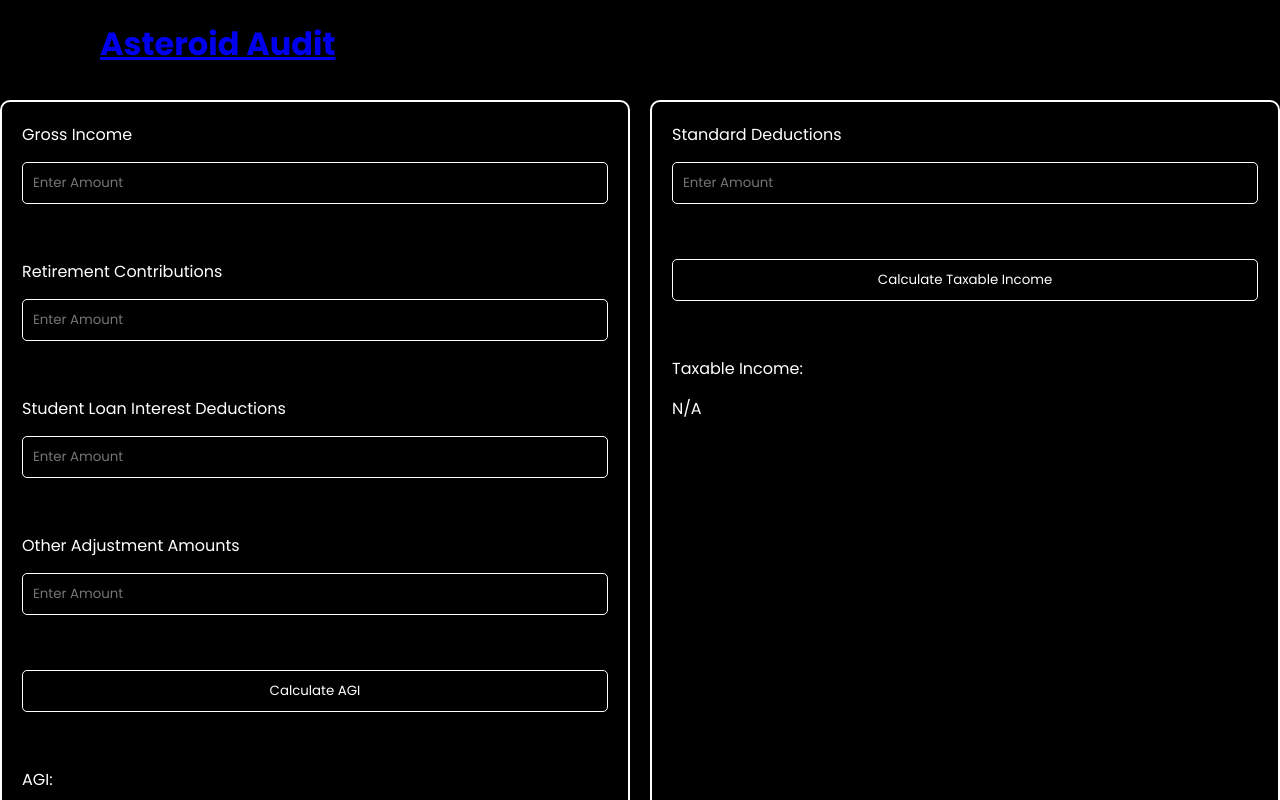
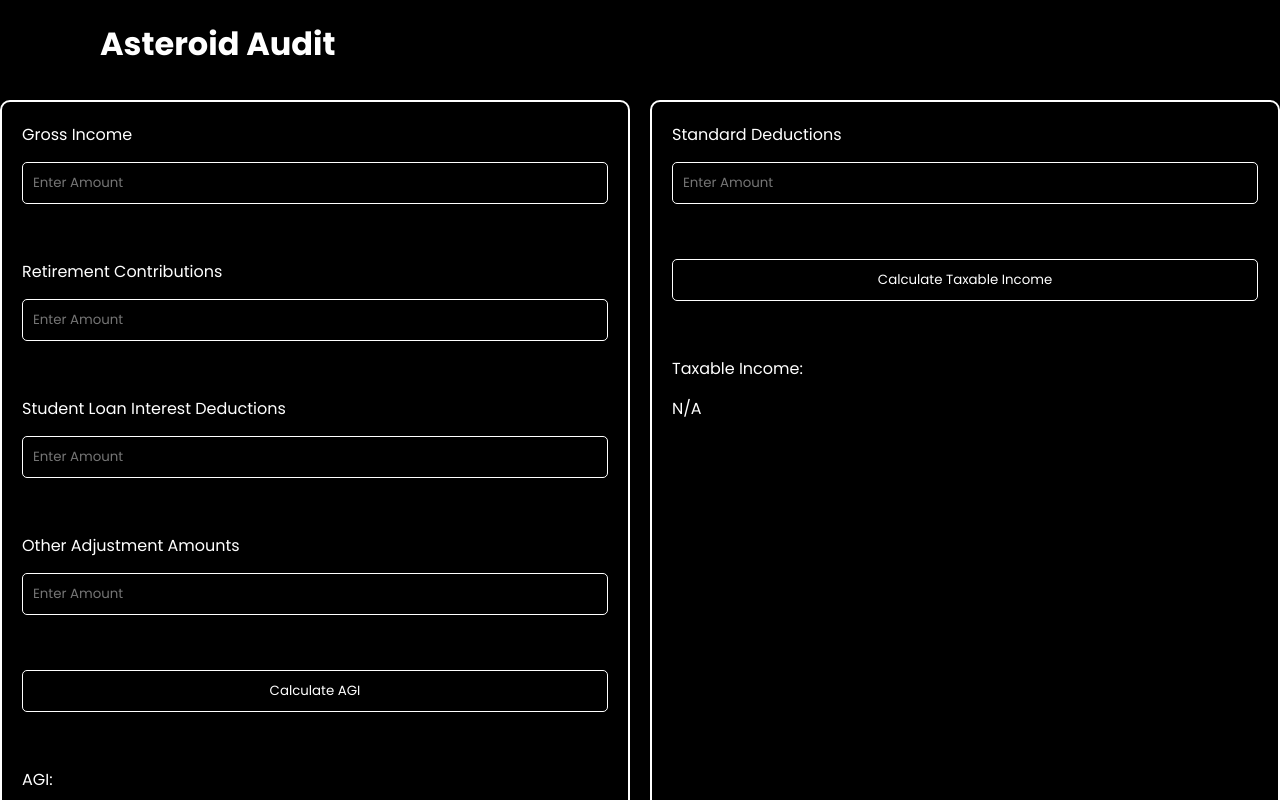
Before and after one commit to marcussleongg/taxteacher, a plain HTML site: page taxForm.html in a window 1280 px wide. Shown: the top 800 px of the page. Drawn offline with Linux system fonts and the light colour scheme.

Commit message:
Update styleForTaxForm.css

```diff
--- a/styleForTaxForm.css
+++ b/styleForTaxForm.css
@@ -49,6 +49,12 @@ header {
     color: #fff;
     user-select: none;
 
+}
+
+#title{
+    color: #fff;
+    text-decoration: none;
+    animation: fade 3s ease;
 }
 
 .navigation a {
```
